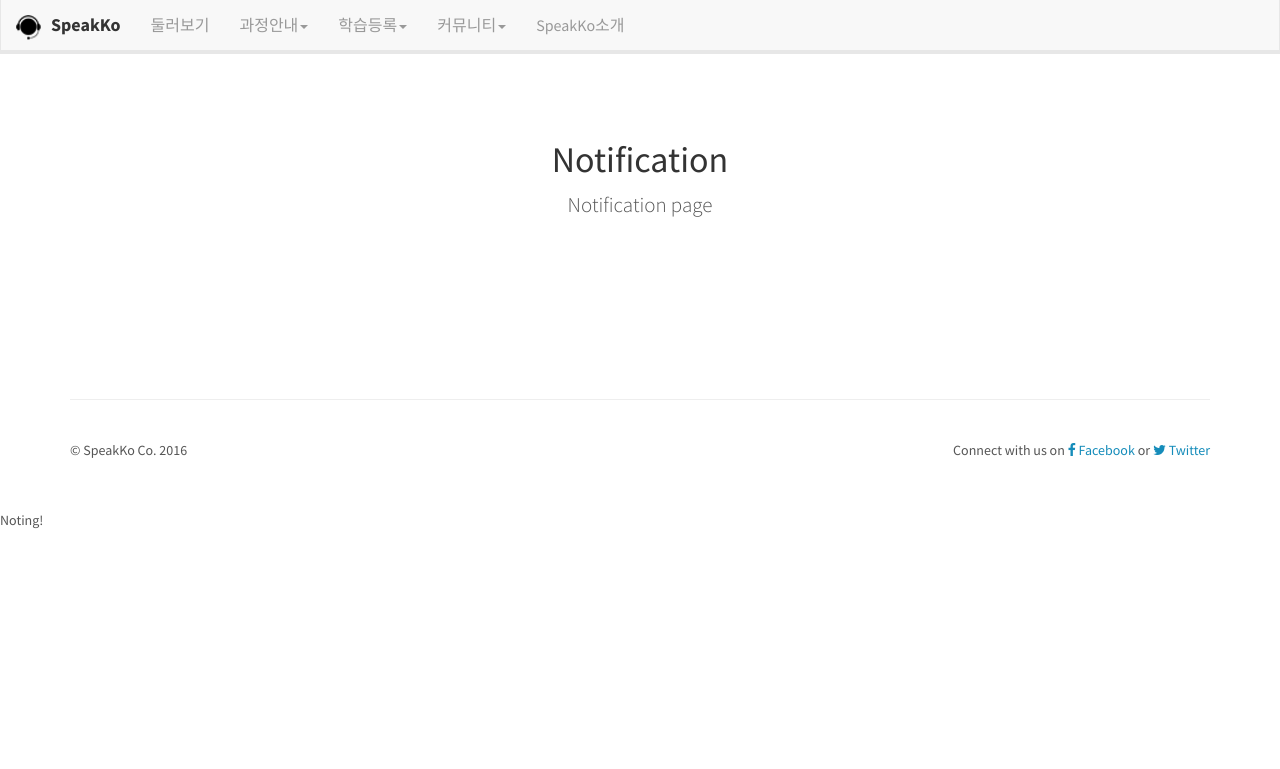
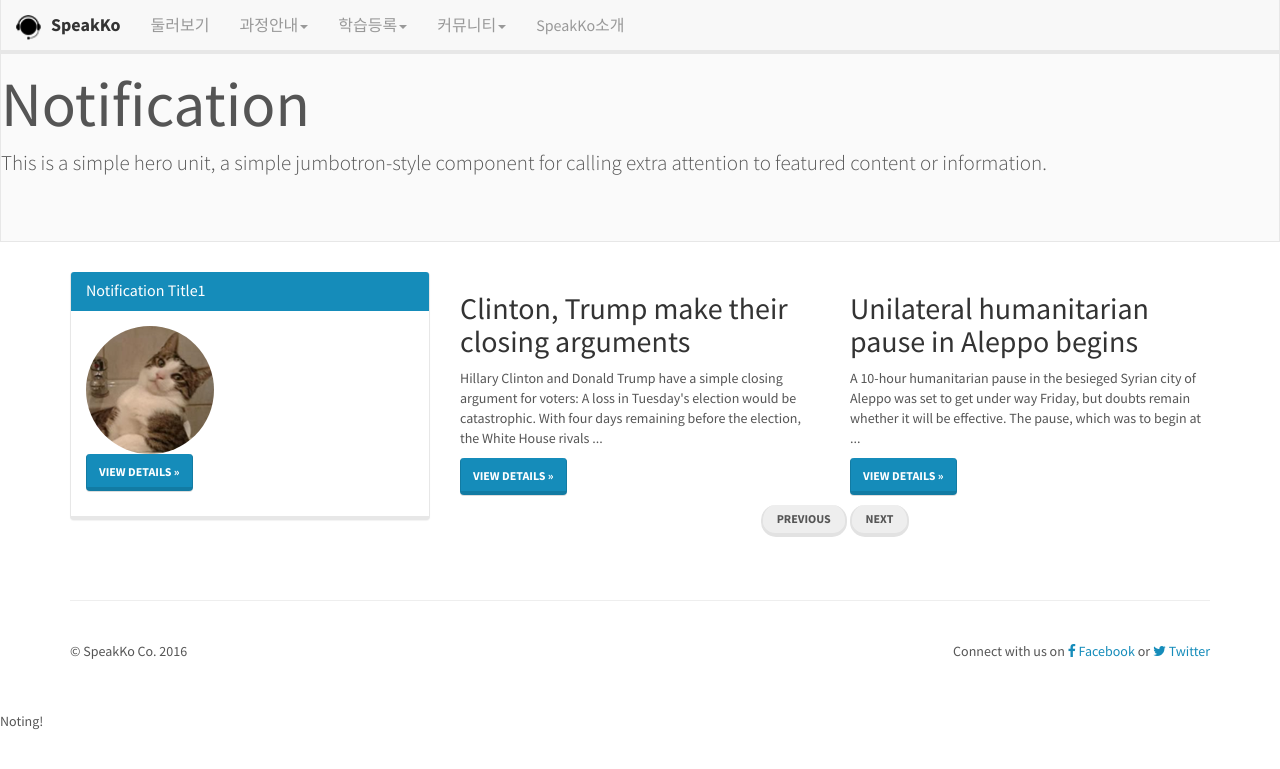
Before and after one commit to skrcjstk/SpeakKo_Home, a Django app: template src/templates/community/notification.html in a window 1280 px wide. Shown: the top 769 px of the page. Run offline with Django 3.2, Linux system fonts and the light colour scheme; the template is opened without the code that fills it, so the values that code supplies are empty; some libraries are stand-ins or nearby versions.

Commit message:
Notification 수정

```diff
--- a/src/templates/community/notification.html
+++ b/src/templates/community/notification.html
@@ -12,14 +12,41 @@
 <!-- Benefits of the Django application -->
 {% block container %}
 
-<div id="sec1" class="text-page">
-  <div class="container">
-    <div class="row">
-      <div class="col-md-12 text-center">
-        <h1>Notification</h1>
-        <p class="lead">Notification page</p>
+<div class="jumbotron">
+  <h1>Notification</h1>
+  <p>This is a simple hero unit, a simple jumbotron-style component for calling extra attention to featured content or information.</p>
+</div>
+
+<div class="container">
+  <div class="row">
+    <div class="col-lg-4">
+      <div class="panel panel-primary">
+        <div class="panel-heading">
+          <h3 class="panel-title">Notification Title1</h3>
+        </div>
+        <div class="panel-body">
+          <img class="img-circle centered" src="{% static 'site/img/profile/park.png' %}" alt="profile pic">
+          <p><a class="btn btn-primary" href="#" role="button">View details &raquo;</a></p>
+        </div>
       </div>
     </div>
+
+    <div class="col-lg-4">
+      <h2>Clinton, Trump make their closing arguments</h2>
+      <p>Hillary Clinton and Donald Trump have a simple closing argument for voters: A loss in Tuesday's election would be catastrophic. With four days remaining before the election, the White House rivals ...</p>
+      <p><a class="btn btn-primary" href="#" role="button">View details &raquo;</a></p>
+    </div>
+    <div class="col-lg-4">
+      <h2>Unilateral humanitarian pause in Aleppo begins</h2>
+      <p>A 10-hour humanitarian pause in the besieged Syrian city of Aleppo was set to get under way Friday, but doubts remain whether it will be effective.
+      The pause, which was to begin at ...</p>
+      <p><a class="btn btn-primary" href="#" role="button">View details &raquo;</a></p>
+    </div>
+
+    <ul class="pager">
+      <li><a href="#">Previous</a></li>
+      <li><a href="#">Next</a></li>
+    </ul>
   </div>
 </div>
 
```
Also changed, not shown: src/templates/about.html (+7 -1 lines), src/templates/home.html (+1 -6 lines), src/static/site/img/profile/cho.png (added).
